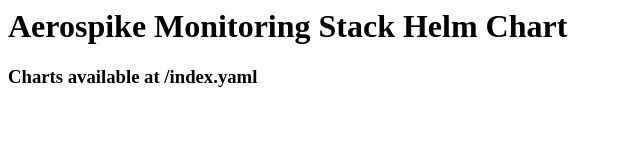
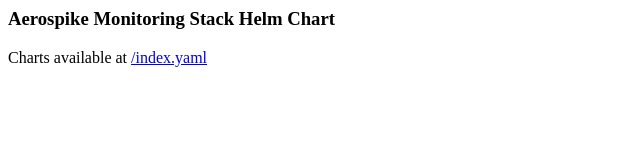
Before and after one commit to spkesan/aerospike-monitoring-stack, a plain HTML site: page docs/index.html in a window 1280 px wide. Shown: the whole page, without its empty margins (0-640 px from the left). Drawn offline with Linux system fonts and the light colour scheme.

Commit message:
Fix redirection link

```diff
--- a/docs/index.html
+++ b/docs/index.html
@@ -1,3 +1,3 @@
-<h1> Aerospike Monitoring Stack Helm Chart </h1>
+<h3> Aerospike Monitoring Stack Helm Chart </h3>
 
-<h3> Charts available at /index.yaml </h3>
+<p1> Charts available at <a href="index.yaml">/index.yaml</a></p1>
```
